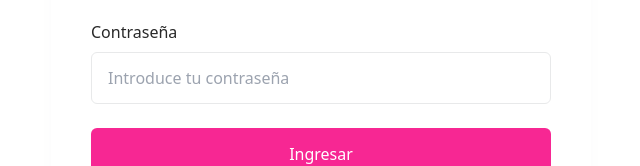
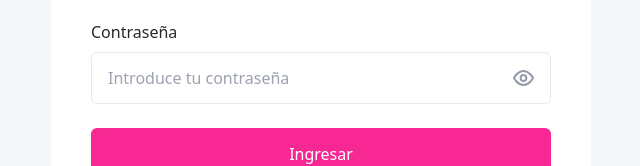
Before and after one commit to SchneiderSix/willinn-technical-test, a Next.js app in the folder frontend/: page /login in a window 1280 px wide. Shown: the part 389-555 px from the top of the page, without its empty margins (307-947 px from the left). Built offline with nearby package versions, Linux system fonts and the light colour scheme.

Commit message:
add button to show pass

```diff
--- a/frontend/src/app/components/LoginForm/index.tsx
+++ b/frontend/src/app/components/LoginForm/index.tsx
@@ -1,9 +1,11 @@
-import { FormEvent } from "react";
+import { FormEvent, useState } from "react";
 import { useRouter } from 'next/navigation'
 
 export default function LoginForm() {
 
   const router = useRouter();
+
+  const [showPass, setShowPass] = useState<boolean>(false);
 
   const handleSubmit = async (e: FormEvent) => {
     e.preventDefault()
@@ -104,10 +106,18 @@ export default function LoginForm() {
                 focus-within:border-[#F72793]">
               <input
                 name="password"
-                type="password"
+                type={showPass ? "text" : "password"}
                 placeholder="Introduce tu contraseña"
                 className=" font-medium flex-grow border-none outline-none focus:outline-none focus:border-transparent"
               />
+              <svg width="21" height="16" viewBox="0 0 21 16" fill="none" xmlns="http://www.w3.org/2000/svg"
+              className="cursor-pointer"
+              onClick={() => setShowPass(!showPass)}
+              >
+              <path d="M1 8C1 8 4.45455 1 10.5 1C16.5455 1 20 8 20 8C20 8 16.5455 15 10.5 15C4.45455 15 1 8 1 8Z" stroke="#949CA9" strokeWidth="2" stroke-linecap="round" stroke-linejoin="round"/>
+              <path d="M10.5 11C12.074 11 13.35 9.65685 13.35 8C13.35 6.34315 12.074 5 10.5 5C8.92599 5 7.65 6.34315 7.65 8C7.65 9.65685 8.92599 11 10.5 11Z" stroke="#949CA9" strokeWidth="2" stroke-linecap="round" stroke-linejoin="round"/>
+              </svg>
+
             </div>
           </div>
           <div className="flex flex-col items-end w-full gap-3">
@@ -118,7 +128,8 @@ export default function LoginForm() {
                hover:bg-[#d31e7d] transition-colors duration-200">
               Ingresar
             </button>
-            <button type="button" className="text-[#263A66] text-sm truncate">
+            <button type="button" className="text-[#263A66] text-sm truncate"
+            onClick={() => alert('En construccion 🚧')}>
               Olvidaste la contraseña?
             </button>
           </div>
--- a/frontend/src/app/globals.css
+++ b/frontend/src/app/globals.css
@@ -3,7 +3,7 @@
 @tailwind utilities;
 
 :root {
-  --background: #ffffffa2;
+  --background: #F5F7FA;
   --foreground: #171717;
 }
 
```
